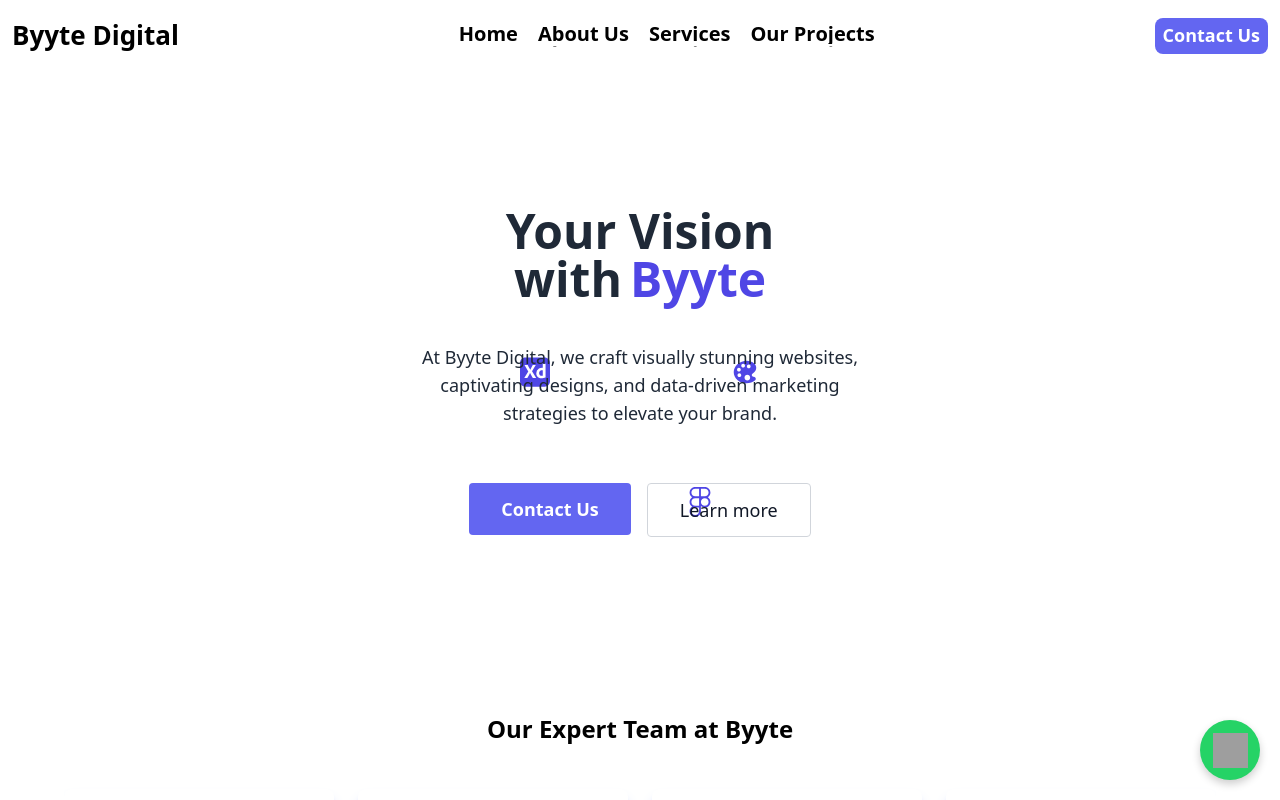
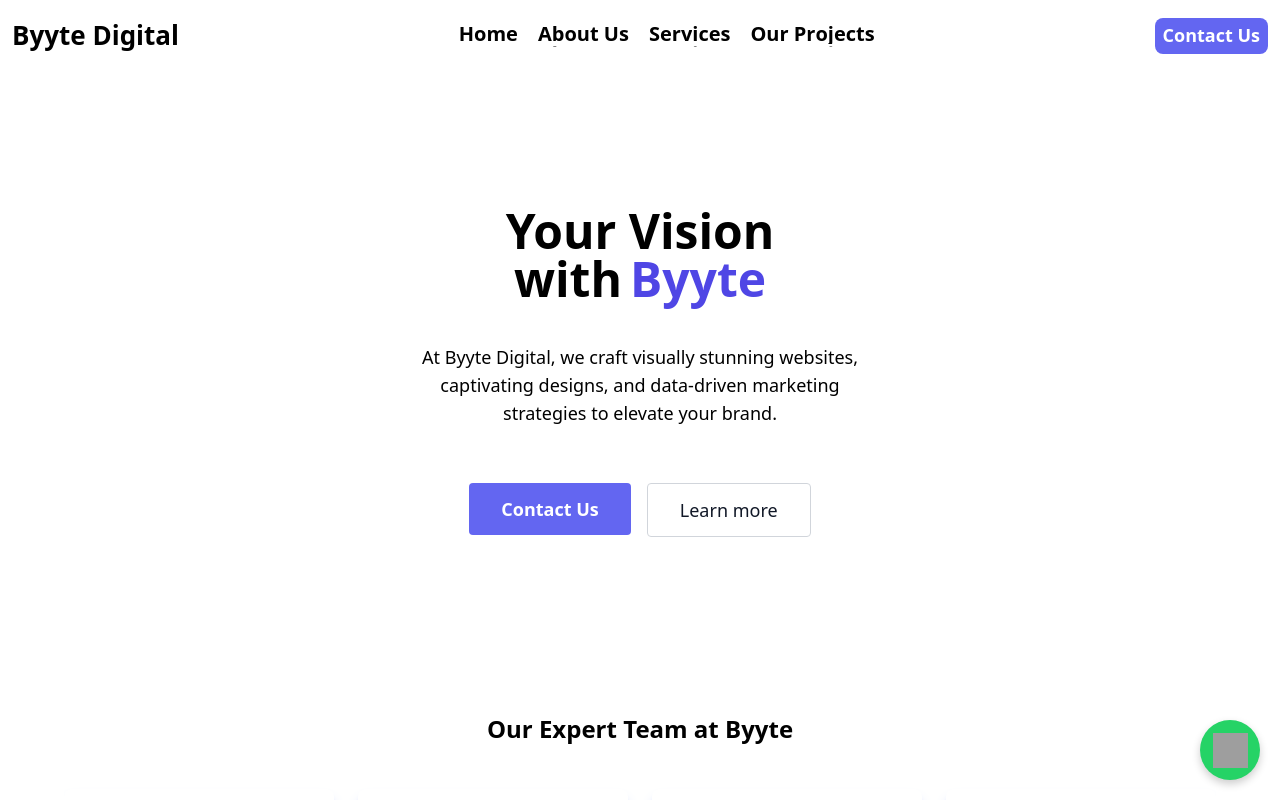
Before and after one commit to Souravhere/Bio-Link, a React (Vite) app: page / in a window 1280 px wide. Shown: the top 800 px of the page. Built offline with nearby package versions, Linux system fonts and the light colour scheme; grey boxes are pictures that could not be loaded.

Commit message:
few bugs are fixed in the hero section

```diff
--- a/src/App.jsx
+++ b/src/App.jsx
@@ -6,7 +6,7 @@ import Faq from './Components/Faq';
 import TeamSection from './Components/TeamSection';
 import TestimonialsSection from './TestimonialsSection';
 import Textscroll from './Components/Animation/Textscroll';
-import  BoxesContainer  from './Components/BoxesContainer';
+import { BoxesContainer } from './Components/BoxesContainer';
 import OurTeam from './Components/OurTeam';
 import Ourporjects from './Components/Ourporjects';
 import WhyDifferent from './Components/WhyDifferent';
--- a/src/Components/BoxesContainer.jsx
+++ b/src/Components/BoxesContainer.jsx
@@ -1,8 +1,5 @@
-import React, { useState, useEffect } from "react";
+import React, { useState } from "react";
 import { motion } from "framer-motion";
-import { FaReact, FaFigma, FaHtml5, FaCss3Alt, FaJs, FaWordpress, FaFacebookF } from "react-icons/fa";
-import { IoIosColorPalette, IoMdCodeWorking, IoMdImages } from "react-icons/io";
-import { SiAdobephotoshop, SiAdobexd } from "react-icons/si";
 import { NavLink } from "react-router-dom";
 
 // Spinner component
@@ -15,41 +12,28 @@ const Spinner = () => (
   />
 );
 
-// Array of icons for different stages
-const icons = [
-  [<FaReact />, <FaHtml5 />, <FaCss3Alt />, <FaJs />, <FaWordpress />],
-  [<IoIosColorPalette />, <FaFigma />, <SiAdobephotoshop />, <SiAdobexd />],
-  [<IoMdCodeWorking />, <FaFacebookF />, <IoMdImages />],
-];
+export const BoxesContainer = () => {
+  const [loading, setLoading] = useState(false);
 
-const BoxesContainer = () => {
-  const [loading, setLoading] = useState(false);
-  const [iconSet, setIconSet] = useState(0);
-
-  // Icon animation variants
-  const iconVariants = {
-    hidden: { opacity: 0, scale: 0 },
-    visible: (i) => ({
-      opacity: 1,
-      scale: 1,
-      x: Math.cos(i * (Math.PI / 3)) * 150, // Adjusting spread angle
-      y: Math.sin(i * (Math.PI / 3)) * 150,
-      transition: { duration: 1.5, ease: "easeOut" },
-    }),
-    exit: {
-      opacity: 0,
-      scale: 0,
-      transition: { duration: 1 },
+  // Define animation variants
+  const containerVariants = {
+    hidden: {},
+    visible: {
+      transition: {
+        staggerChildren: 0.3, // Stagger children with a 0.3 second delay
+      },
     },
   };
 
-  // Automatically switch between icon sets
-  useEffect(() => {
-    const interval = setInterval(() => {
-      setIconSet((prev) => (prev + 1) % icons.length);
-    }, 4000); // Switch every 4 seconds
-    return () => clearInterval(interval);
-  }, []);
+  const fadeInUp = {
+    hidden: { opacity: 0, y: 50 },
+    visible: { opacity: 1, y: 0, transition: { duration: 0.8 } },
+  };
+
+  const buttonSlideUp = {
+    hidden: { opacity: 0, y: 100 },
+    visible: { opacity: 1, y: 0, transition: { duration: 0.6 } },
+  };
 
   // Simulate a loading state
   const handleButtonClick = () => {
@@ -58,55 +42,30 @@ const BoxesContainer = () => {
   };
 
   return (
-    <section className="bg-white text-gray-800 relative overflow-hidden">
-      {/* Center the icons */}
+    <section className="dark:bg-gray-100 dark:text-gray-800">
       <motion.div
-        className="absolute inset-0 flex justify-center items-center"
-        initial="hidden"
-        animate="visible"
-        exit="exit"
-      >
-        {icons[iconSet].map((icon, i) => (
-          <motion.div
-            key={i}
-            custom={i}
-            className="text-3xl text-indigo-600"
-            variants={iconVariants}
-            initial="hidden"
-            animate="visible"
-            exit="exit"
-          >
-            {icon}
-          </motion.div>
-        ))}
-      </motion.div>
-
-      {/* Main hero text content */}
-      <motion.div
-        className="relative z-10 container mx-auto flex flex-col items-center px-4 py-16 text-center md:py-32 md:px-10 lg:px-32 xl:max-w-3xl"
+        className="container mx-auto flex flex-col items-center px-4 py-16 text-center md:py-32 md:px-10 lg:px-32 xl:max-w-3xl"
+        variants={containerVariants}
         initial="hidden"
         animate="visible"
       >
         <motion.h1
           className="text-4xl font-bold leading-none sm:text-5xl py-2"
-          initial={{ opacity: 0, y: 50 }}
-          animate={{ opacity: 1, y: 0 }}
-          transition={{ duration: 0.8 }}
+          variants={fadeInUp}
         >
           Your Vision with
           <span className="text-indigo-600 ml-2">Byyte</span>
         </motion.h1>
         <motion.p
           className="px-8 mt-8 mb-12 text-lg"
-          initial={{ opacity: 0, y: 50 }}
-          animate={{ opacity: 1, y: 0 }}
-          transition={{ duration: 1 }}
+          variants={fadeInUp}
+          transition={{ delay: 0.2 }}
         >
           At Byyte Digital, we craft visually stunning websites, captivating designs, and data-driven marketing strategies to elevate your brand.
         </motion.p>
         <div className="flex flex-wrap justify-center">
-          <motion.div initial={{ opacity: 0, y: 100 }} animate={{ opacity: 1, y: 0 }} transition={{ duration: 0.6 }}>
-            <NavLink to="contactus">
+          <motion.div variants={buttonSlideUp}>
+            <NavLink to='contactus'>
               <button
                 className="px-8 py-3 m-2 text-lg font-semibold rounded bg-indigo-500 text-white flex items-center justify-center"
                 onClick={handleButtonClick}
@@ -116,7 +75,7 @@ const BoxesContainer = () => {
               </button>
             </NavLink>
           </motion.div>
-          <motion.div initial={{ opacity: 0, y: 100 }} animate={{ opacity: 1, y: 0 }} transition={{ duration: 0.6 }}>
+          <motion.div variants={buttonSlideUp}>
             <a href="/Byyte-Project-Workflow.pdf" target="blank">
               <button
                 className="px-8 py-3 m-2 text-lg border rounded text-gray-900 border-gray-300 flex items-center justify-center"
@@ -132,5 +91,3 @@ const BoxesContainer = () => {
     </section>
   );
 };
-
-export default BoxesContainer;
```
